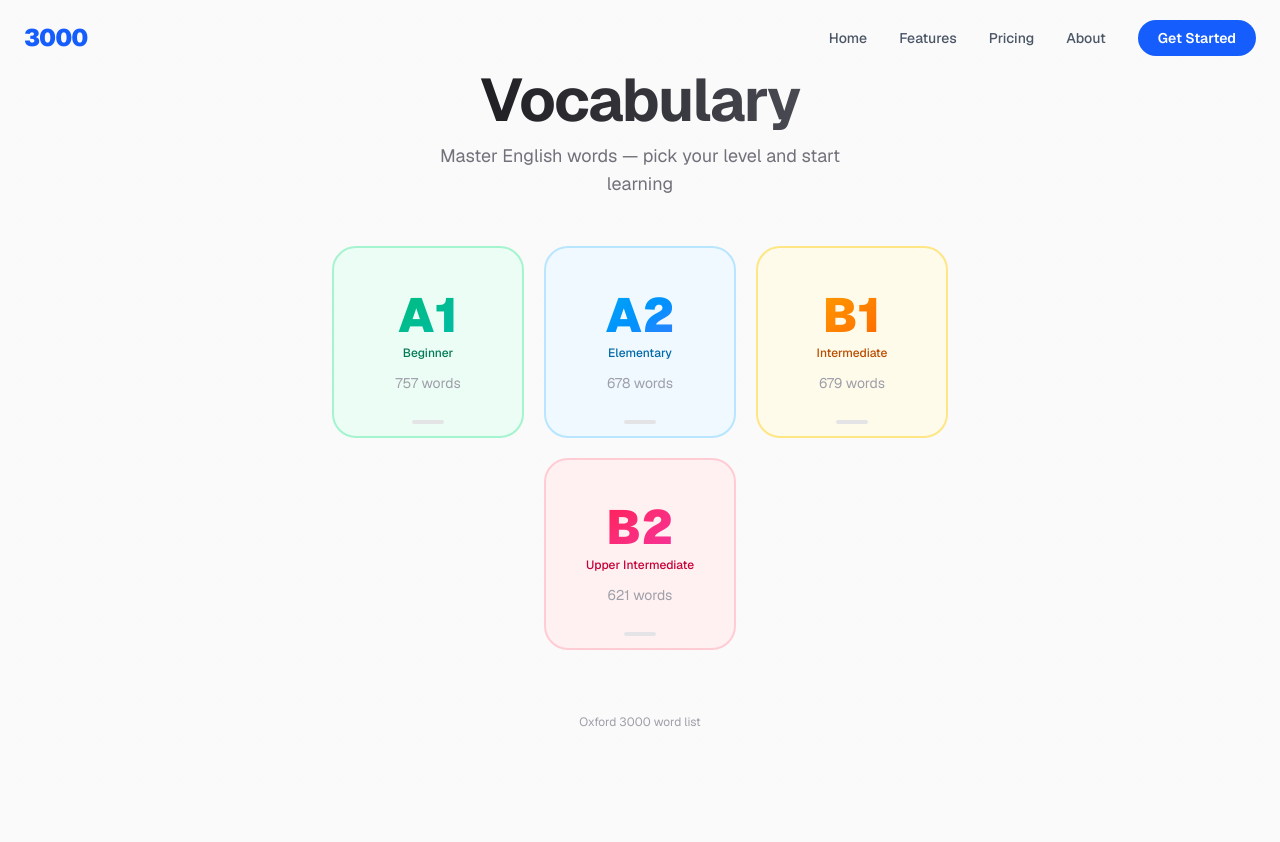
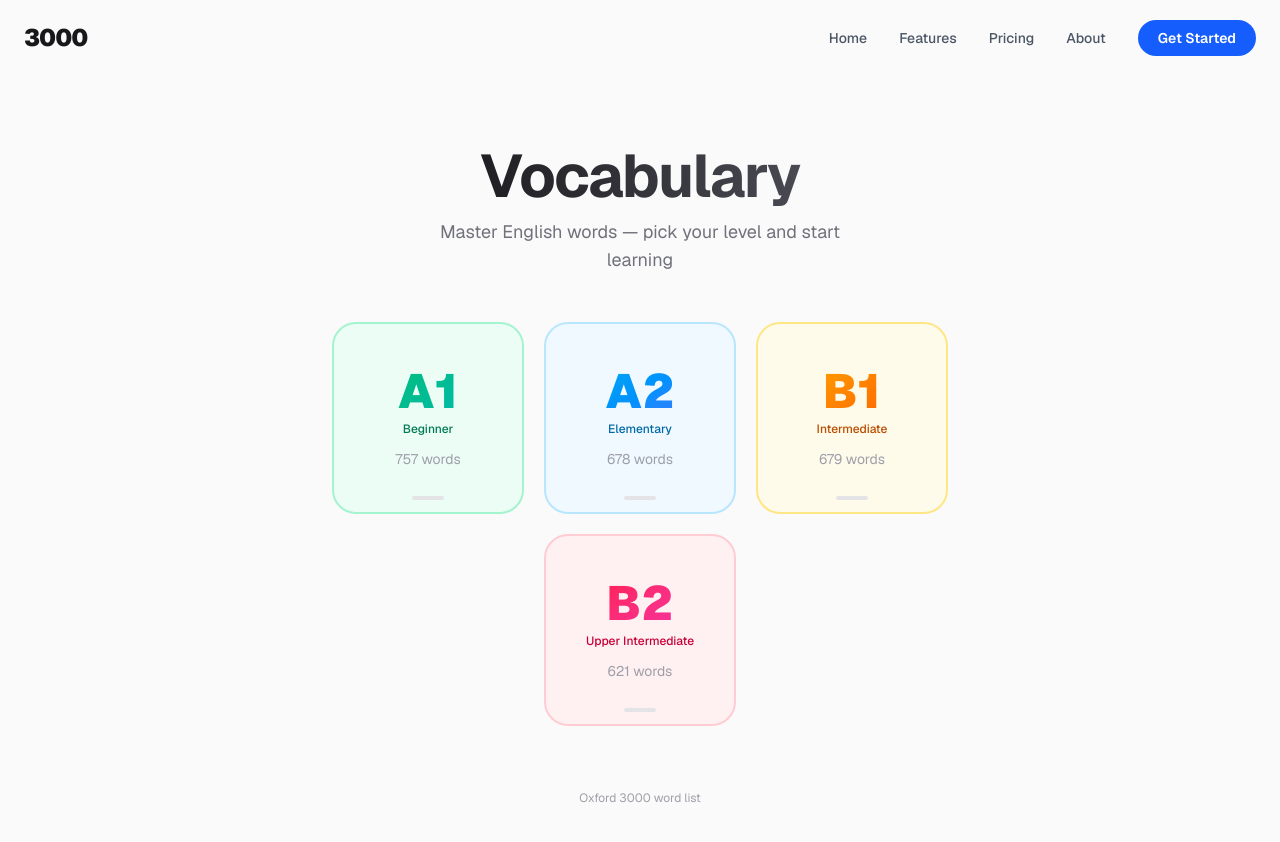
Before and after one commit to Zero-English/zeroenglish, a Next.js app: page / in a window 1280 px wide. Shown: the top 842 px of the page. Before the commit the page ends 800 px from the top, so only its background shows below. Built offline with nearby package versions, Linux system fonts and the light colour scheme.

Commit message:
Update Header.tsx

```diff
--- a/components/Header.tsx
+++ b/components/Header.tsx
@@ -27,15 +27,15 @@ const Header = () => {
   return (
     <>
       <header
-        className={`fixed top-0 w-full z-50 transition-all duration-300 ${
+        className={`sticky top-0 w-full z-50 transition-all duration-300 ${
           isScrolled
-            ? 'bg-white/80 backdrop-blur-md border-b border-gray-200 shadow-sm py-3'
+            ? 'bg-white border-b border-gray-200 py-3'
             : 'bg-transparent py-5'
         }`}
       >
         <div className="container mx-auto px-6 flex justify-between items-center">
           {/* Logo */}
-          <Link href="/" className="text-2xl font-black tracking-tighter text-blue-600">
+          <Link href="/" className="text-2xl font-black tracking-tighter">
             3000
           </Link>
 
```
